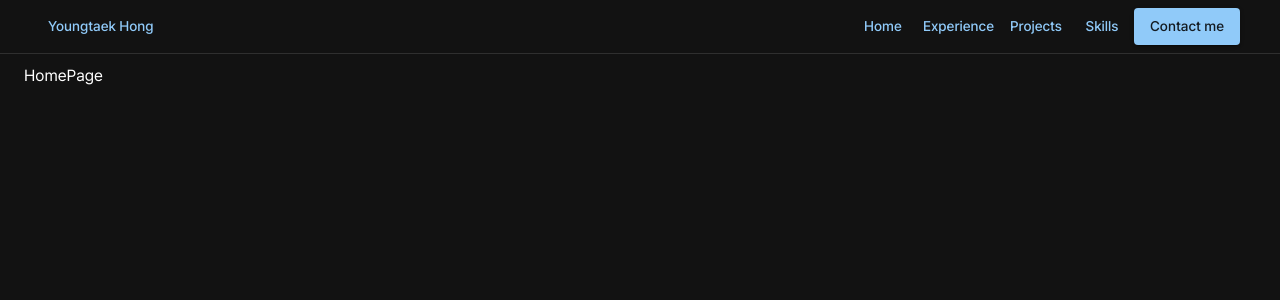
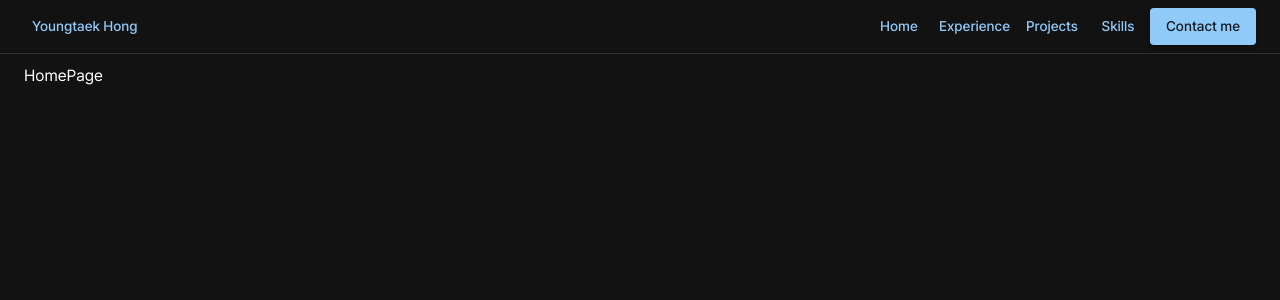
Before and after one commit to Auxilia606/ythong-me, a Next.js app: page / in a window 1280 px wide. Shown: the top 300 px of the page. Built offline with nearby package versions, Linux system fonts and the light colour scheme; what @mui/material-nextjs would draw is missing.

Commit message:
Style: Toolbar > inline padding 제거

```diff
--- a/src/widgets/app-header/ui/app-header.tsx
+++ b/src/widgets/app-header/ui/app-header.tsx
@@ -30,7 +30,6 @@ export function AppHeader() {
             justifyContent: "space-between",
             gap: theme.spacing(2),
             minHeight: "100%",
-            paddingInline: theme.spacing(2),
           }}
         >
           <Button component={Link} href="/">
```
